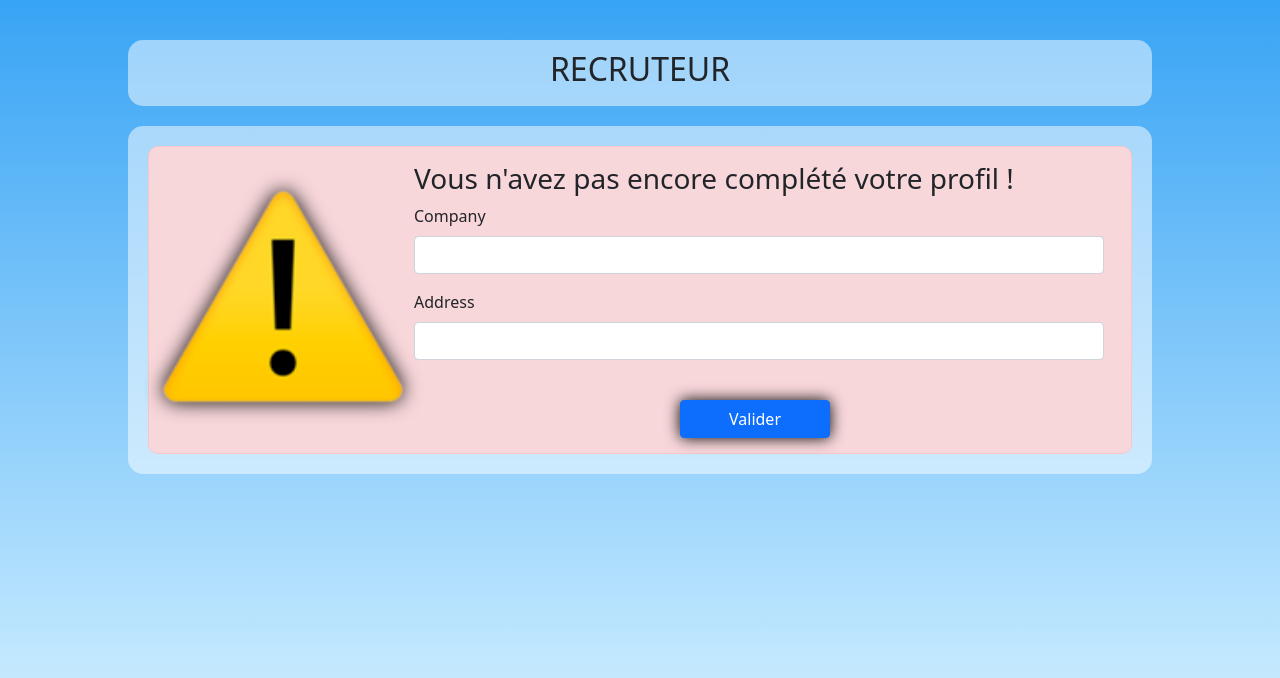
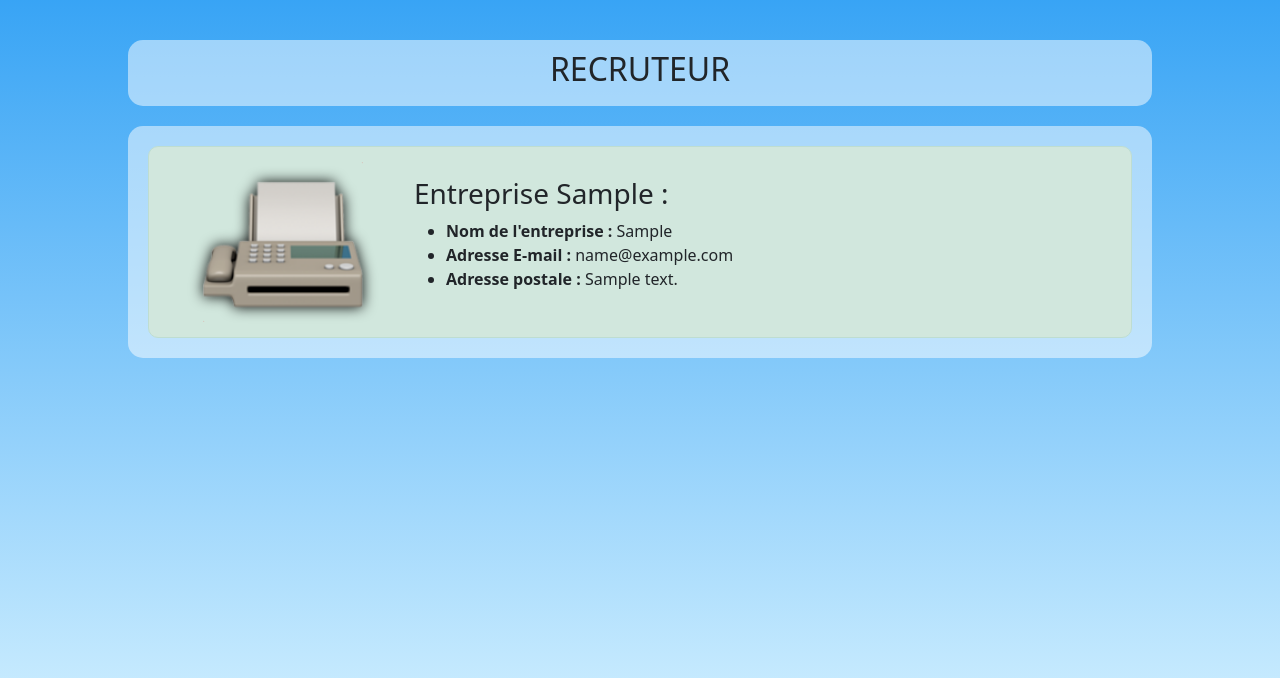
Before and after one commit to Skoognuts/TRT-Conseil, a Symfony app: template templates/recruiter/index.html.twig in a window 1280 px wide. Shown: the part 68-746 px from the top of the page. Run offline with Twig, Linux system fonts and the light colour scheme; the template is opened without the code that fills it: most values are stand-ins (such as "Sample title", 1, 10 or a date in 2020); form fields are guessed from the names that the template uses; some libraries are stand-ins or nearby versions; some web fonts are replaced.

Commit message:
Add completed recruiter profile layout

```diff
--- a/public/styles/style.css
+++ b/public/styles/style.css
@@ -82,10 +82,16 @@ header {
   filter: drop-shadow(0 0 10px #000000);
 }
 
+.medium-logo {
+  height: 10rem;
+  width: auto;
+  filter: drop-shadow(0 0 7px #000000);
+}
+
 .small-logo {
   height: 7rem;
   width: auto;
-  filter: drop-shadow(0 0 10px #000000);
+  filter: drop-shadow(0 0 5px #000000);
 }
 
 .alert {
@@ -99,6 +105,14 @@ header {
   background: #f8d7da;
   border-radius: 10px;
   border: 1px solid #f5c6cb;
+}
+
+.advisory-success {
+  width: 100%;
+  padding: 15px;
+  background: #d1e7dd;
+  border-radius: 10px;
+  border: 1px solid #beddd1;
 }
 
 .table-wrapper {
--- a/src/Controller/RecruiterController.php
+++ b/src/Controller/RecruiterController.php
@@ -21,11 +21,13 @@ class RecruiterController extends AbstractController
 
         $recruitEmail = $currentUser->getEmail();
         $recruitCompany = '';
+        $recruitAddress = '';
         $recruiters = $recruiterRepository->findAll();
 
         foreach ($recruiters as $recruiter) {
             if ($currentUser->getId() == $recruiter->getUser()->getId()) {
                 $recruitCompany = $recruiter->getCompany();
+                $recruitAddress = $recruiter->getAddress();
             }
         }
 
@@ -47,6 +49,7 @@ class RecruiterController extends AbstractController
         return $this->render('recruiter/index.html.twig', [
             'recruitEmail' => $recruitEmail,
             'recruitCompany' => $recruitCompany,
+            'recruitAddress' => $recruitAddress,
             'recruiterCreationForm' => $form->createView()
         ]);
     }
--- a/templates/recruiter/index.html.twig
+++ b/templates/recruiter/index.html.twig
@@ -16,7 +16,7 @@
                 <div class="advisory">
                     <div class="container">
                         <div class="row">
-                            <div class="col-3 d-flex flew-column justify-content-center align-items-center">
+                            <div class="col-3 d-flex flex-column justify-content-center align-items-center">
                                 <img class="logo" src="{{ asset('images/advisory.png') }}" alt="Advisory">
                             </div>
                             <div class="col-9">
@@ -36,6 +36,24 @@
                         </div>
                     </div>
                 </div>
+            {% else %}
+                <div class="advisory-success">
+                    <div class="container">
+                        <div class="row">
+                            <div class="col-3 d-flex flex-column justify-content-center align-items-center">
+                                <img class="medium-logo" src="{{ asset('images/recruiter.png') }}" alt="Advisory">
+                            </div>
+                            <div class="col-9 d-flex flex-column justify-content-center">
+                                <h3>Entreprise {{ recruitCompany }} :</h3>
+                                <ul>
+                                    <li><b>Nom de l'entreprise : </b>{{ recruitCompany }}</li>
+                                    <li><b>Adresse E-mail : </b>{{ recruitEmail }}</li>
+                                    <li><b>Adresse postale : </b>{{ recruitAddress }}</li>
+                                </ul>
+                            </div>
+                        </div>
+                    </div>
+                </div>
             {% endif %}
         </div>
     </div>
```
Also changed, not shown: public/images/recruiter.png (added), 1 other file.
